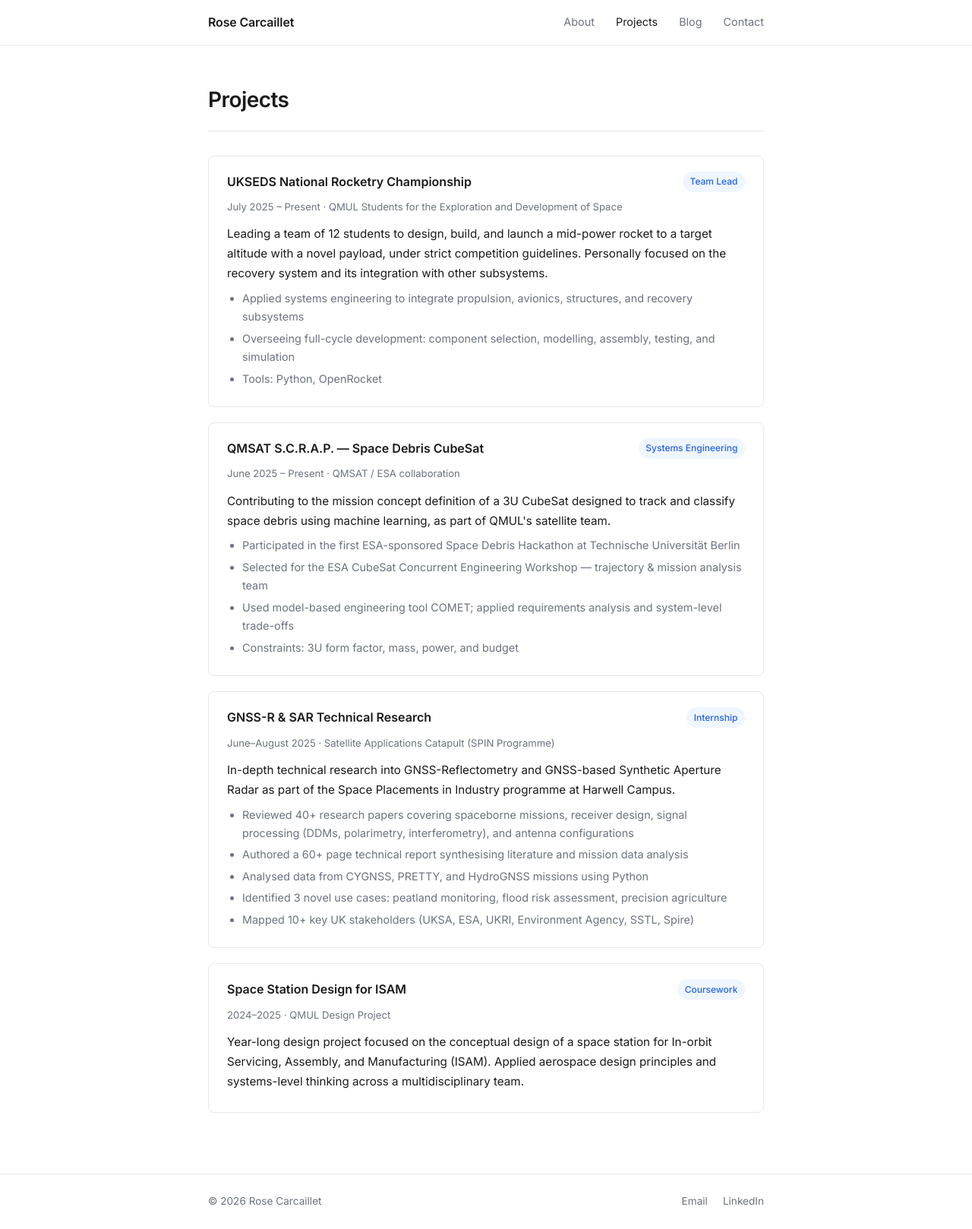
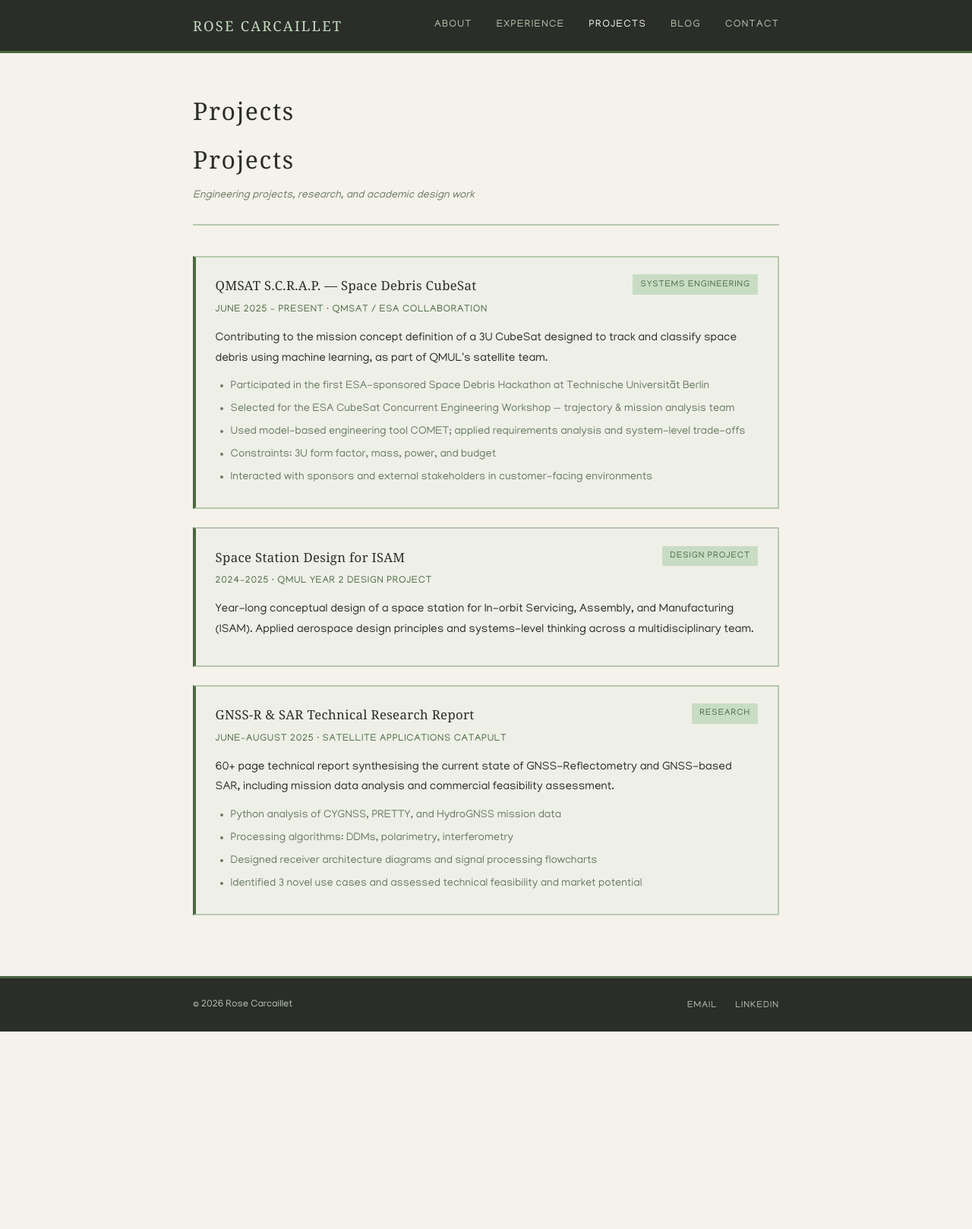
Before and after one commit to rose-31330/rose-31330.github.io, a Jekyll site: the page built from projects.md, in a window 1280 px wide. Shown: the whole page at 76% size. Built offline with Jekyll 4.4.1, drawn with Linux system fonts in a browser that asks for light colours; some web fonts are replaced; after the commit the page ends 1358 px from its top, so only the background shows below that.

Commit message:
Retro green redesign, banner, Experience tab, remove profile photo
- New colour palette: sage greens on parchment background
- Belleza + Manjari fonts for retro editorial feel
- Full-width banner image slot on homepage
- New Experience page with professional roles
- Projects page trimmed to engineering/research projects only
- Dark header/footer with green accents

Co-Authored-By: Claude Sonnet 4.6 <noreply@anthropic.com>

```diff
--- a/_includes/header.html
+++ b/_includes/header.html
@@ -1,8 +1,9 @@
 <header class="site-header">
   <div class="header-inner">
-    <a class="site-title" href="{{ "/" | relative_url }}">{{ site.title }}</a>
+    <a class="site-title" href="{{ "/" | relative_url }}">Rose Carcaillet</a>
     <nav class="site-nav">
       <a href="{{ "/" | relative_url }}" {% if page.url == "/" %}class="active"{% endif %}>About</a>
+      <a href="{{ "/experience" | relative_url }}" {% if page.url contains "experience" %}class="active"{% endif %}>Experience</a>
       <a href="{{ "/projects" | relative_url }}" {% if page.url contains "projects" %}class="active"{% endif %}>Projects</a>
       <a href="{{ "/blog" | relative_url }}" {% if page.url contains "blog" or page.url contains "posts" %}class="active"{% endif %}>Blog</a>
       <a href="{{ "/contact" | relative_url }}" {% if page.url contains "contact" %}class="active"{% endif %}>Contact</a>
--- a/_layouts/default.html
+++ b/_layouts/default.html
@@ -7,12 +7,21 @@
   <meta name="description" content="{{ page.excerpt | default: site.description | strip_html | normalize_whitespace | truncate: 160 }}">
   <link rel="preconnect" href="https://fonts.googleapis.com">
   <link rel="preconnect" href="https://fonts.gstatic.com" crossorigin>
-  <link href="https://fonts.googleapis.com/css2?family=Inter:wght@300;400;500;600&display=swap" rel="stylesheet">
+  <link href="https://fonts.googleapis.com/css2?family=Belleza&family=Manjari:wght@100;400;700&display=swap" rel="stylesheet">
   <link rel="stylesheet" href="{{ "/assets/css/style.css" | relative_url }}">
   {% seo %}
 </head>
 <body>
   {% include header.html %}
+  {% if page.banner %}
+  <div class="site-banner">
+    <img src="{{ page.banner | relative_url }}" alt="Banner">
+  </div>
+  {% elsif page.url == "/" %}
+  <div class="site-banner">
+    <div class="banner-placeholder">Drop your banner image at assets/images/banner.jpg</div>
+  </div>
+  {% endif %}
   <main class="site-main">
     {{ content }}
   </main>
--- a/assets/css/style.scss
+++ b/assets/css/style.scss
@@ -2,17 +2,22 @@
 ---
 
 /* ============================================================
-   Variables
+   Variables — Retro Green Palette
    ============================================================ */
-$font-family:    'Inter', -apple-system, BlinkMacSystemFont, 'Segoe UI', sans-serif;
-$color-bg:       #ffffff;
-$color-text:     #1a1a1a;
-$color-subtle:   #6b7280;
-$color-border:   #e5e7eb;
-$color-accent:   #2563eb;
-$color-accent-h: #1d4ed8;
+$font-heading:   'Belleza', Georgia, serif;
+$font-body:      'Manjari', 'Georgia', serif;
 
-$max-width: 780px;
+$color-bg:       #f5f2eb;
+$color-text:     #2a2d28;
+$color-subtle:   #6b7a62;
+$color-border:   #b8c8b0;
+$color-accent:   #4a6741;
+$color-accent-h: #3a5232;
+$color-mint:     #c8dcc4;
+$color-sage:     #7a9e72;
+$color-card-bg:  #eef0e8;
+
+$max-width: 820px;
 
 /* ============================================================
    Reset & Base
@@ -22,26 +27,28 @@ $max-width: 780px;
 html { font-size: 16px; -webkit-font-smoothing: antialiased; }
 
 body {
-  font-family: $font-family;
+  font-family: $font-body;
   color: $color-text;
   background: $color-bg;
-  line-height: 1.7;
+  line-height: 1.75;
 }
 
 img { max-width: 100%; height: auto; display: block; }
 
 a {
   color: $color-accent;
-  text-decoration: none;
-  &:hover { text-decoration: underline; }
+  text-decoration: underline;
+  text-underline-offset: 3px;
+  &:hover { color: $color-accent-h; }
 }
 
 /* ============================================================
    Header / Nav
    ============================================================ */
 .site-header {
-  border-bottom: 1px solid $color-border;
-  padding: 1rem 0;
+  background: $color-text;
+  border-bottom: 3px solid $color-accent;
+  padding: 1.1rem 0;
 }
 
 .header-inner {
@@ -56,23 +63,60 @@ a {
 }
 
 .site-title {
-  font-weight: 600;
-  font-size: 1rem;
-  color: $color-text;
+  font-family: $font-heading;
+  font-size: 1.15rem;
+  color: $color-mint;
   text-decoration: none;
-  letter-spacing: -0.01em;
-  &:hover { text-decoration: none; color: $color-accent; }
+  letter-spacing: 0.12em;
+  text-transform: uppercase;
+  &:hover { color: #fff; text-decoration: none; }
 }
 
 .site-nav {
   display: flex;
-  gap: 1.75rem;
+  gap: 2rem;
   a {
-    font-size: 0.9rem;
-    color: $color-subtle;
+    font-family: $font-body;
+    font-size: 0.82rem;
+    color: #b8c8b0;
     text-decoration: none;
+    text-transform: uppercase;
+    letter-spacing: 0.1em;
     transition: color 0.15s;
-    &:hover, &.active { color: $color-text; }
+    &:hover, &.active { color: #fff; }
+  }
+}
+
+/* ============================================================
+   Banner
+   ============================================================ */
+.site-banner {
+  width: 100%;
+  max-height: 320px;
+  overflow: hidden;
+  border-bottom: 3px solid $color-accent;
+
+  img {
+    width: 100%;
+    height: 320px;
+    object-fit: cover;
+    object-position: center;
+    display: block;
+  }
+
+  .banner-placeholder {
+    width: 100%;
+    height: 220px;
+    background: linear-gradient(135deg, $color-text 0%, $color-accent 60%, $color-sage 100%);
+    display: flex;
+    align-items: center;
+    justify-content: center;
+    color: $color-mint;
+    font-family: $font-heading;
+    font-size: 0.85rem;
+    letter-spacing: 0.15em;
+    text-transform: uppercase;
+    opacity: 0.7;
   }
 }
 
@@ -89,9 +133,10 @@ a {
    Footer
    ============================================================ */
 .site-footer {
-  border-top: 1px solid $color-border;
+  background: $color-text;
+  border-top: 3px solid $color-accent;
   padding: 1.5rem 0;
-  font-size: 0.85rem;
+  font-size: 0.8rem;
   color: $color-subtle;
 }
 
@@ -104,12 +149,14 @@ a {
   align-items: center;
   flex-wrap: wrap;
   gap: 0.5rem;
+  color: #b8c8b0;
 }
 
 .footer-links {
   display: flex;
-  gap: 1.25rem;
-  a { color: $color-subtle; &:hover { color: $color-text; } }
+  gap: 1.5rem;
+  a { color: #b8c8b0; text-decoration: none; text-transform: uppercase; letter-spacing: 0.08em; font-size: 0.75rem;
+      &:hover { color: #fff; } }
 }
 
 /* ============================================================
@@ -119,53 +166,65 @@ a {
   display: inline-block;
   background: $color-accent;
   color: #fff;
-  padding: 0.55rem 1.25rem;
-  border-radius: 6px;
-  font-size: 0.9rem;
-  font-weight: 500;
+  padding: 0.6rem 1.4rem;
+  border: 2px solid $color-accent;
+  font-family: $font-body;
+  font-size: 0.82rem;
+  font-weight: 400;
+  letter-spacing: 0.1em;
+  text-transform: uppercase;
   text-decoration: none;
-  transition: background 0.15s;
-  &:hover { background: $color-accent-h; text-decoration: none; color: #fff; }
+  transition: background 0.15s, color 0.15s;
+  &:hover { background: $color-bg; color: $color-accent; text-decoration: none; }
+}
+
+/* ============================================================
+   Section headings (shared)
+   ============================================================ */
+.section-label {
+  font-family: $font-heading;
+  font-size: 0.78rem;
+  text-transform: uppercase;
+  letter-spacing: 0.18em;
+  color: $color-accent;
+  margin-bottom: 1.5rem;
+  display: flex;
+  align-items: center;
+  gap: 0.75rem;
+
+  &::after {
+    content: '';
+    flex: 1;
+    height: 1px;
+    background: $color-border;
+  }
 }
 
 /* ============================================================
    Home — Hero
    ============================================================ */
 .hero {
-  display: flex;
-  align-items: center;
-  justify-content: space-between;
-  gap: 2.5rem;
-  padding-bottom: 3rem;
-  border-bottom: 1px solid $color-border;
+  padding: 2.5rem 0 2.5rem;
+  border-bottom: 2px solid $color-border;
   margin-bottom: 3rem;
 
   h1 {
-    font-size: 2rem;
-    font-weight: 600;
-    letter-spacing: -0.03em;
-    line-height: 1.2;
-    margin-bottom: 0.5rem;
+    font-family: $font-heading;
+    font-size: 2.6rem;
+    font-weight: 400;
+    letter-spacing: 0.04em;
+    line-height: 1.15;
+    margin-bottom: 0.6rem;
+    color: $color-text;
   }
 
   .tagline {
     color: $color-subtle;
     font-size: 1rem;
-    margin-bottom: 1.5rem;
-    max-width: 420px;
+    margin-bottom: 1.75rem;
+    max-width: 480px;
+    font-style: italic;
   }
-}
-
-.hero-photo {
-  flex-shrink: 0;
-}
-
-.profile-photo {
-  width: 140px;
-  height: 140px;
-  border-radius: 50%;
-  object-fit: cover;
-  border: 3px solid $color-border;
 }
 
 /* ============================================================
@@ -174,55 +233,54 @@ a {
 .about-section,
 .highlights-section,
 .skills-section {
-  margin-bottom: 3rem;
-
-  h2 {
-    font-size: 1.1rem;
-    font-weight: 600;
-    text-transform: uppercase;
-    letter-spacing: 0.08em;
-    color: $color-subtle;
-    margin-bottom: 1.25rem;
-  }
-
+  margin-bottom: 3.5rem;
   p { margin-bottom: 1rem; }
 }
 
 /* ============================================================
-   Cards (highlights + projects)
+   Cards (highlights + projects + experience)
    ============================================================ */
 .highlight-cards,
-.projects-grid {
+.projects-grid,
+.experience-list {
   display: grid;
-  gap: 1.25rem;
+  gap: 1.5rem;
 }
 
 .card,
-.project-card {
-  border: 1px solid $color-border;
-  border-radius: 8px;
-  padding: 1.25rem 1.5rem;
+.project-card,
+.experience-card {
+  background: $color-card-bg;
+  border: 2px solid $color-border;
+  border-left: 4px solid $color-accent;
+  padding: 1.4rem 1.6rem;
 
   h3, h2 {
-    font-size: 1rem;
-    font-weight: 600;
-    margin-bottom: 0.25rem;
+    font-family: $font-heading;
+    font-size: 1.05rem;
+    font-weight: 400;
+    letter-spacing: 0.02em;
+    margin-bottom: 0.2rem;
+    color: $color-text;
   }
 
   .card-meta,
-  .project-meta {
-    font-size: 0.82rem;
-    color: $color-subtle;
-    margin-bottom: 0.75rem;
+  .project-meta,
+  .experience-meta {
+    font-size: 0.8rem;
+    color: $color-accent;
+    margin-bottom: 0.85rem;
+    letter-spacing: 0.05em;
+    text-transform: uppercase;
   }
 
-  p { font-size: 0.95rem; margin-bottom: 0.5rem; }
+  p { font-size: 0.95rem; margin-bottom: 0.6rem; color: $color-text; }
 
   ul {
     font-size: 0.9rem;
     padding-left: 1.25rem;
     color: $color-subtle;
-    li { margin-bottom: 0.25rem; }
+    li { margin-bottom: 0.3rem; }
   }
 }
 
@@ -231,17 +289,18 @@ a {
   align-items: flex-start;
   justify-content: space-between;
   gap: 0.75rem;
-  margin-bottom: 0.25rem;
+  margin-bottom: 0.2rem;
   flex-wrap: wrap;
 }
 
 .project-tag {
-  font-size: 0.75rem;
-  font-weight: 500;
-  background: #eff6ff;
+  font-size: 0.72rem;
+  font-weight: 400;
+  background: $color-mint;
   color: $color-accent;
-  padding: 0.2rem 0.6rem;
-  border-radius: 99px;
+  padding: 0.2rem 0.65rem;
+  letter-spacing: 0.08em;
+  text-transform: uppercase;
   white-space: nowrap;
   flex-shrink: 0;
 }
@@ -250,14 +309,15 @@ a {
    Skills
    ============================================================ */
 .skills-group {
-  margin-bottom: 1rem;
+  margin-bottom: 1.25rem;
 
   h4 {
-    font-size: 0.8rem;
+    font-family: $font-heading;
+    font-size: 0.75rem;
     text-transform: uppercase;
-    letter-spacing: 0.07em;
+    letter-spacing: 0.12em;
     color: $color-subtle;
-    margin-bottom: 0.5rem;
+    margin-bottom: 0.6rem;
   }
 }
 
@@ -268,24 +328,34 @@ a {
 }
 
 .chip {
-  font-size: 0.83rem;
-  background: #f3f4f6;
-  color: $color-text;
-  padding: 0.25rem 0.7rem;
-  border-radius: 99px;
+  font-size: 0.8rem;
+  background: $color-mint;
+  color: $color-accent;
+  padding: 0.25rem 0.75rem;
+  border: 1px solid $color-border;
+  letter-spacing: 0.04em;
 }
 
 /* ============================================================
-   Page layout (About, Blog, Contact, etc.)
+   Page layout
    ============================================================ */
 .page-content {
   .page-title {
-    font-size: 1.75rem;
-    font-weight: 600;
-    letter-spacing: -0.02em;
-    margin-bottom: 2rem;
-    padding-bottom: 1rem;
-    border-bottom: 1px solid $color-border;
+    font-family: $font-heading;
+    font-size: 2rem;
+    font-weight: 400;
+    letter-spacing: 0.05em;
+    margin-bottom: 0.5rem;
+    color: $color-text;
+  }
+
+  .page-subtitle {
+    color: $color-subtle;
+    font-size: 0.88rem;
+    font-style: italic;
+    margin-bottom: 2.5rem;
+    padding-bottom: 1.5rem;
+    border-bottom: 2px solid $color-border;
   }
 }
 
@@ -299,23 +369,30 @@ a {
 }
 
 .post-preview {
+  border-bottom: 1px solid $color-border;
+  padding-bottom: 2.5rem;
+
   h2 {
-    font-size: 1.15rem;
-    font-weight: 600;
-    margin-bottom: 0.25rem;
-    a { color: $color-text; &:hover { color: $color-accent; text-decoration: none; } }
+    font-family: $font-heading;
+    font-size: 1.2rem;
+    font-weight: 400;
+    margin-bottom: 0.3rem;
+    a { color: $color-text; text-decoration: none; &:hover { color: $color-accent; } }
   }
 
   time {
-    font-size: 0.82rem;
-    color: $color-subtle;
+    font-size: 0.78rem;
+    color: $color-accent;
     display: block;
-    margin-bottom: 0.5rem;
+    margin-bottom: 0.6rem;
+    text-transform: uppercase;
+    letter-spacing: 0.08em;
   }
 
-  p { font-size: 0.95rem; color: $color-subtle; margin-bottom: 0.5rem; }
+  p { font-size: 0.93rem; color: $color-subtle; margin-bottom: 0.5rem; }
 
-  .read-more { font-size: 0.88rem; }
+  .read-more { font-size: 0.85rem; text-decoration: none; color: $color-accent;
+               &:hover { color: $color-accent-h; } }
 }
 
 /* ============================================================
@@ -324,34 +401,37 @@ a {
 .post-content {
   .post-header {
     margin-bottom: 2rem;
-    padding-bottom: 1rem;
-    border-bottom: 1px solid $color-border;
+    padding-bottom: 1.25rem;
+    border-bottom: 2px solid $color-border;
   }
 
   .post-title {
-    font-size: 1.75rem;
-    font-weight: 600;
-    letter-spacing: -0.02em;
+    font-family: $font-heading;
+    font-size: 2rem;
+    font-weight: 400;
+    letter-spacing: 0.03em;
     margin-bottom: 0.5rem;
   }
 
   .post-date {
-    font-size: 0.85rem;
-    color: $color-subtle;
+    font-size: 0.8rem;
+    color: $color-accent;
+    text-transform: uppercase;
+    letter-spacing: 0.1em;
   }
 
   .post-body {
-    h2 { font-size: 1.2rem; font-weight: 600; margin: 2rem 0 0.75rem; }
-    h3 { font-size: 1rem; font-weight: 600; margin: 1.5rem 0 0.5rem; }
+    h2 { font-family: $font-heading; font-size: 1.3rem; font-weight: 400; margin: 2rem 0 0.75rem; }
+    h3 { font-family: $font-heading; font-size: 1.05rem; font-weight: 400; margin: 1.5rem 0 0.5rem; }
     p  { margin-bottom: 1rem; }
     ul, ol { padding-left: 1.5rem; margin-bottom: 1rem; li { margin-bottom: 0.25rem; } }
-    code { background: #f3f4f6; padding: 0.1em 0.35em; border-radius: 3px; font-size: 0.88em; }
-    pre  { background: #f3f4f6; padding: 1rem; border-radius: 6px; overflow-x: auto; margin-bottom: 1rem;
-           code { background: none; padding: 0; } }
-    blockquote { border-left: 3px solid $color-border; padding-left: 1rem; color: $color-subtle; margin-bottom: 1rem; }
+    code { background: $color-card-bg; border: 1px solid $color-border; padding: 0.1em 0.35em; font-size: 0.88em; }
+    pre  { background: $color-card-bg; border: 1px solid $color-border; padding: 1rem; overflow-x: auto; margin-bottom: 1rem;
+           code { background: none; border: none; padding: 0; } }
+    blockquote { border-left: 3px solid $color-accent; padding-left: 1rem; color: $color-subtle; margin-bottom: 1rem; font-style: italic; }
   }
 
-  .back-link { margin-top: 3rem; font-size: 0.9rem; }
+  .back-link { margin-top: 3rem; font-size: 0.85rem; text-decoration: none; color: $color-accent; }
 }
 
 /* ============================================================
@@ -364,22 +444,26 @@ a {
 .contact-links {
   display: flex;
   flex-direction: column;
-  gap: 1rem;
-  margin-bottom: 1.5rem;
+  gap: 1.1rem;
+  margin-bottom: 2rem;
 }
 
 .contact-item {
   display: flex;
-  gap: 1rem;
+  gap: 1.25rem;
   align-items: baseline;
   font-size: 0.95rem;
+  border-bottom: 1px solid $color-border;
+  padding-bottom: 1rem;
 
   strong {
-    min-width: 90px;
-    color: $color-subtle;
-    font-size: 0.82rem;
+    min-width: 100px;
+    color: $color-accent;
+    font-size: 0.75rem;
     text-transform: uppercase;
-    letter-spacing: 0.06em;
+    letter-spacing: 0.1em;
+    font-weight: 400;
+    font-family: $font-heading;
   }
 }
 
@@ -387,14 +471,7 @@ a {
    Responsive
    ============================================================ */
 @media (max-width: 600px) {
-  .hero {
-    flex-direction: column-reverse;
-    align-items: flex-start;
-    gap: 1.5rem;
-    h1 { font-size: 1.6rem; }
-  }
-
-  .profile-photo { width: 100px; height: 100px; }
-
+  .hero h1 { font-size: 2rem; }
   .site-nav { gap: 1.1rem; }
+  .site-banner .banner-placeholder { height: 140px; }
 }
--- a/projects.md
+++ b/projects.md
@@ -4,74 +4,60 @@ title: Projects
 permalink: /projects/
 ---
 
-<div class="projects-grid">
+<div class="page-content">
+  <h1 class="page-title">Projects</h1>
+  <p class="page-subtitle">Engineering projects, research, and academic design work</p>
 
-  <div class="project-card">
-    <div class="project-header">
-      <h2>UKSEDS National Rocketry Championship</h2>
-      <span class="project-tag">Team Lead</span>
+  <div class="projects-grid">
+
+    <div class="project-card">
+      <div class="project-header">
+        <h2>QMSAT S.C.R.A.P. — Space Debris CubeSat</h2>
+        <span class="project-tag">Systems Engineering</span>
+      </div>
+      <p class="project-meta">June 2025 – Present · QMSAT / ESA collaboration</p>
+      <p>
+        Contributing to the mission concept definition of a 3U CubeSat designed to track and classify
+        space debris using machine learning, as part of QMUL's satellite team.
+      </p>
+      <ul>
+        <li>Participated in the first ESA-sponsored Space Debris Hackathon at Technische Universität Berlin</li>
+        <li>Selected for the ESA CubeSat Concurrent Engineering Workshop — trajectory &amp; mission analysis team</li>
+        <li>Used model-based engineering tool COMET; applied requirements analysis and system-level trade-offs</li>
+        <li>Constraints: 3U form factor, mass, power, and budget</li>
+        <li>Interacted with sponsors and external stakeholders in customer-facing environments</li>
+      </ul>
     </div>
-    <p class="project-meta">July 2025 – Present · QMUL Students for the Exploration and Development of Space</p>
-    <p>
-      Leading a team of 12 students to design, build, and launch a mid-power rocket to a target altitude
-      with a novel payload, under strict competition guidelines. Personally focused on the recovery system
-      and its integration with other subsystems.
-    </p>
-    <ul>
-      <li>Applied systems engineering to integrate propulsion, avionics, structures, and recovery subsystems</li>
-      <li>Overseeing full-cycle development: component selection, modelling, assembly, testing, and simulation</li>
-      <li>Tools: Python, OpenRocket</li>
-    </ul>
+
+    <div class="project-card">
+      <div class="project-header">
+        <h2>Space Station Design for ISAM</h2>
+        <span class="project-tag">Design Project</span>
+      </div>
+      <p class="project-meta">2024–2025 · QMUL Year 2 Design Project</p>
+      <p>
+        Year-long conceptual design of a space station for In-orbit Servicing, Assembly, and Manufacturing
+        (ISAM). Applied aerospace design principles and systems-level thinking across a multidisciplinary team.
+      </p>
+    </div>
+
+    <div class="project-card">
+      <div class="project-header">
+        <h2>GNSS-R &amp; SAR Technical Research Report</h2>
+        <span class="project-tag">Research</span>
+      </div>
+      <p class="project-meta">June–August 2025 · Satellite Applications Catapult</p>
+      <p>
+        60+ page technical report synthesising the current state of GNSS-Reflectometry and GNSS-based SAR,
+        including mission data analysis and commercial feasibility assessment.
+      </p>
+      <ul>
+        <li>Python analysis of CYGNSS, PRETTY, and HydroGNSS mission data</li>
+        <li>Processing algorithms: DDMs, polarimetry, interferometry</li>
+        <li>Designed receiver architecture diagrams and signal processing flowcharts</li>
+        <li>Identified 3 novel use cases and assessed technical feasibility and market potential</li>
+      </ul>
+    </div>
+
   </div>
-
-  <div class="project-card">
-    <div class="project-header">
-      <h2>QMSAT S.C.R.A.P. — Space Debris CubeSat</h2>
-      <span class="project-tag">Systems Engineering</span>
-    </div>
-    <p class="project-meta">June 2025 – Present · QMSAT / ESA collaboration</p>
-    <p>
-      Contributing to the mission concept definition of a 3U CubeSat designed to track and classify
-      space debris using machine learning, as part of QMUL's satellite team.
-    </p>
-    <ul>
-      <li>Participated in the first ESA-sponsored Space Debris Hackathon at Technische Universität Berlin</li>
-      <li>Selected for the ESA CubeSat Concurrent Engineering Workshop — trajectory &amp; mission analysis team</li>
-      <li>Used model-based engineering tool COMET; applied requirements analysis and system-level trade-offs</li>
-      <li>Constraints: 3U form factor, mass, power, and budget</li>
-    </ul>
-  </div>
-
-  <div class="project-card">
-    <div class="project-header">
-      <h2>GNSS-R &amp; SAR Technical Research</h2>
-      <span class="project-tag">Internship</span>
-    </div>
-    <p class="project-meta">June–August 2025 · Satellite Applications Catapult (SPIN Programme)</p>
-    <p>
-      In-depth technical research into GNSS-Reflectometry and GNSS-based Synthetic Aperture Radar as
-      part of the Space Placements in Industry programme at Harwell Campus.
-    </p>
-    <ul>
-      <li>Reviewed 40+ research papers covering spaceborne missions, receiver design, signal processing (DDMs, polarimetry, interferometry), and antenna configurations</li>
-      <li>Authored a 60+ page technical report synthesising literature and mission data analysis</li>
-      <li>Analysed data from CYGNSS, PRETTY, and HydroGNSS missions using Python</li>
-      <li>Identified 3 novel use cases: peatland monitoring, flood risk assessment, precision agriculture</li>
-      <li>Mapped 10+ key UK stakeholders (UKSA, ESA, UKRI, Environment Agency, SSTL, Spire)</li>
-    </ul>
-  </div>
-
-  <div class="project-card">
-    <div class="project-header">
-      <h2>Space Station Design for ISAM</h2>
-      <span class="project-tag">Coursework</span>
-    </div>
-    <p class="project-meta">2024–2025 · QMUL Design Project</p>
-    <p>
-      Year-long design project focused on the conceptual design of a space station for In-orbit Servicing,
-      Assembly, and Manufacturing (ISAM). Applied aerospace design principles and systems-level thinking
-      across a multidisciplinary team.
-    </p>
-  </div>
-
 </div>
```
Also changed, not shown: experience.md (added, +70 -0 lines), index.md (+9 -16 lines), .claude/settings.local.json, 3 other files.
